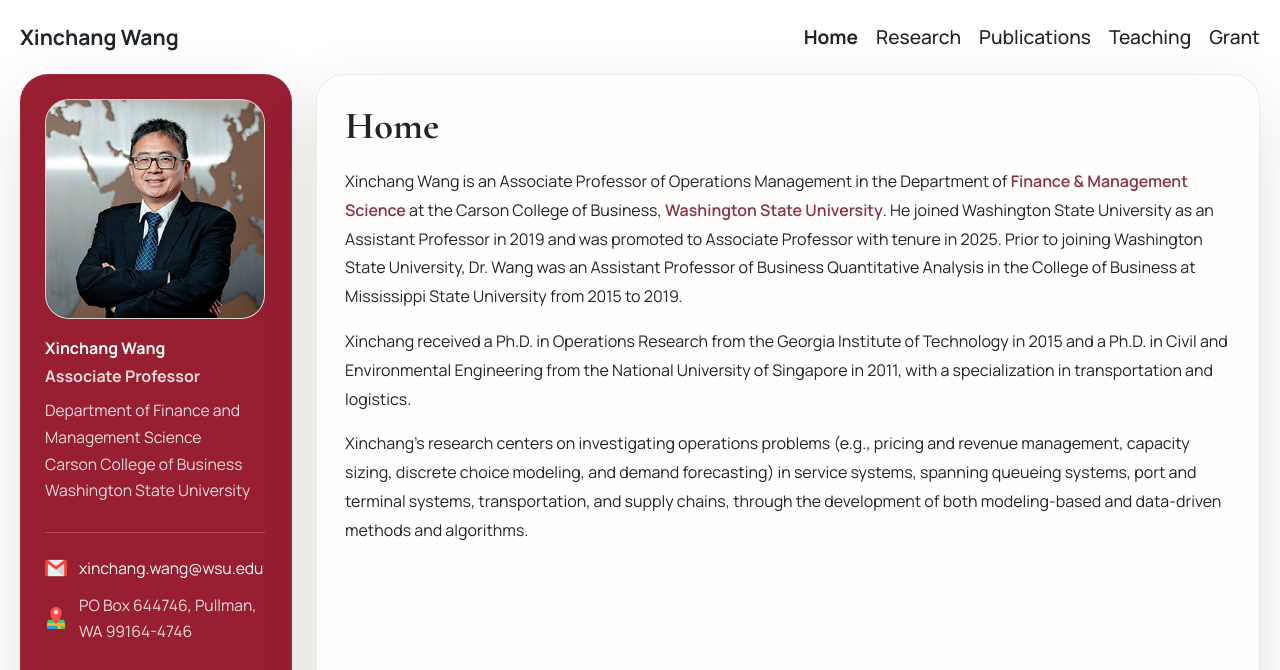
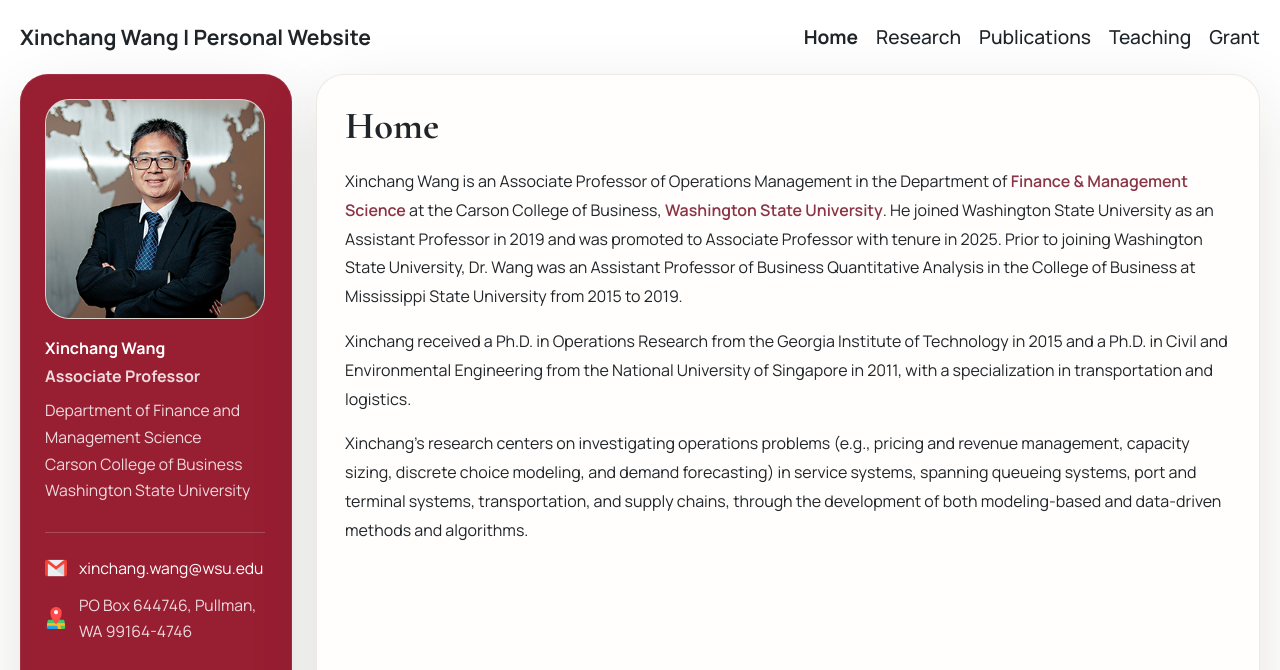
Before and after one commit to hsinchong02/hsinchong02.github.io, a plain HTML site: page index.html in a window 1280 px wide. Shown: the top 670 px of the page. Drawn offline with nearby package versions, Linux system fonts and the light colour scheme.

Commit message:
Updated the Website's Title

```diff
--- a/index.html
+++ b/index.html
@@ -20,7 +20,7 @@
 <body>
   <div class="page-shell">
     <header class="top-bar">
-      <h1 class="page-name">Xinchang Wang</h1>
+      <h1 class="page-name">Xinchang Wang | Personal Website</h1>
       <nav class="tab-nav" aria-label="Main navigation">
         <button class="tab-link active" type="button" data-tab="about">Home</button>
         <button class="tab-link" type="button" data-tab="research">Research</button>
```
